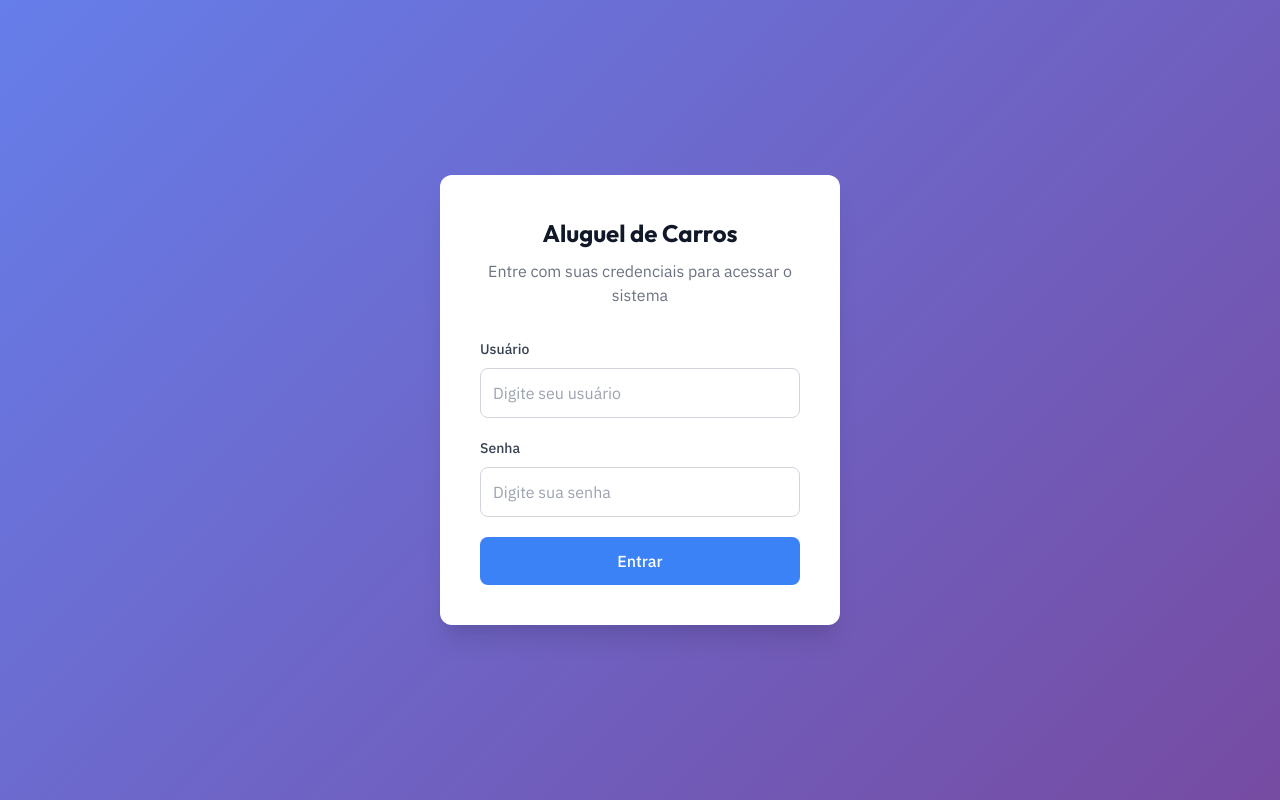
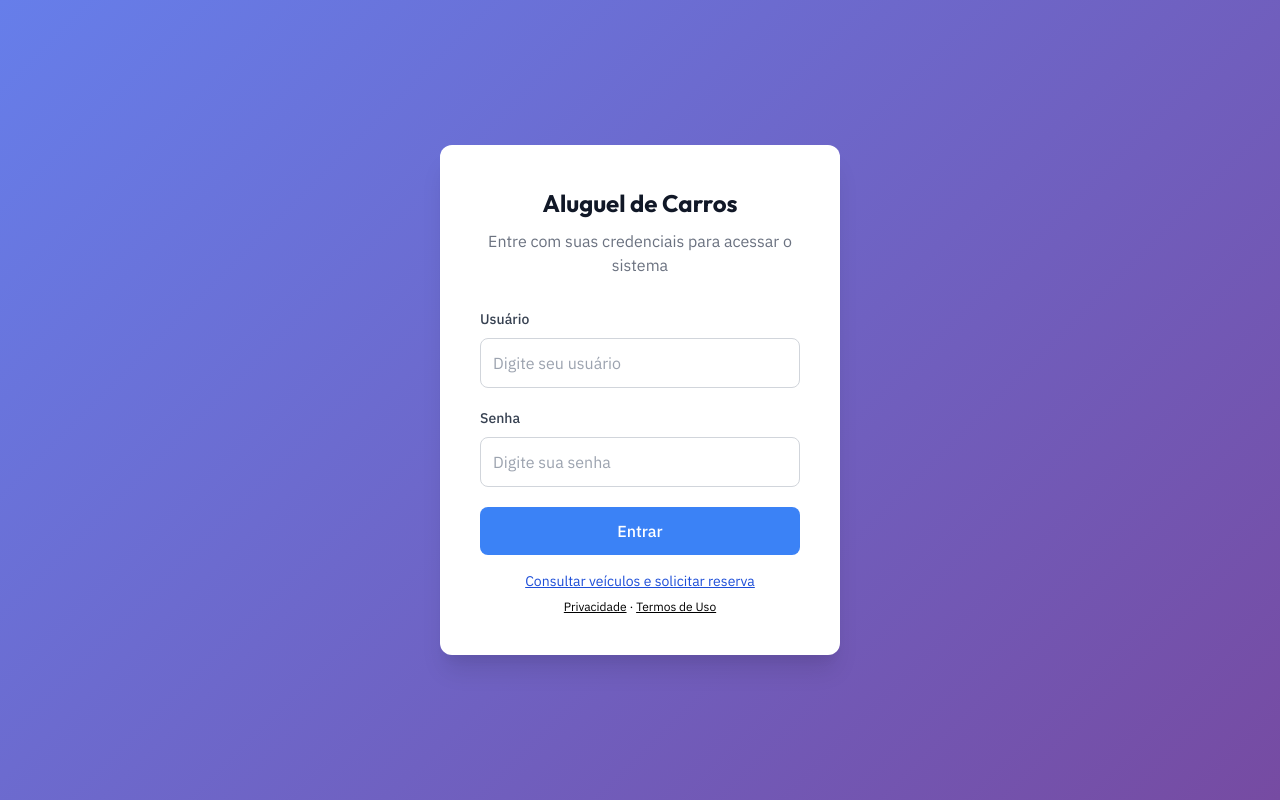
Before and after one commit to limo442/TCC-GABRIEL, a React (Create React App) app in the folder frontend/: page /login in a window 1280 px wide. Built offline with nearby package versions, Linux system fonts and the light colour scheme; no server answers.

Commit message:
feat(ui): acesso público ao autoatendimento pela tela de login

```diff
--- a/frontend/src/pages/Login.jsx
+++ b/frontend/src/pages/Login.jsx
@@ -1,5 +1,5 @@
 import React, { useState } from 'react';
-import { useNavigate, useLocation } from 'react-router-dom';
+import { useNavigate, useLocation, Link } from 'react-router-dom';
 import { toast } from 'sonner';
 import { api } from '../services/api';
 import './Login.css';
@@ -71,6 +71,8 @@ export default function Login({ onLogin }) {
             {loading ? 'Entrando...' : 'Entrar'}
           </button>
         </form>
+        <p className="mt-4 text-center text-sm"><Link to="/autoatendimento" className="text-blue-700 underline">Consultar veículos e solicitar reserva</Link></p>
+        <p className="mt-2 text-center text-xs"><Link to="/politica-privacidade" className="underline">Privacidade</Link> · <Link to="/termos-uso" className="underline">Termos de Uso</Link></p>
       </div>
     </div>
   );
```
